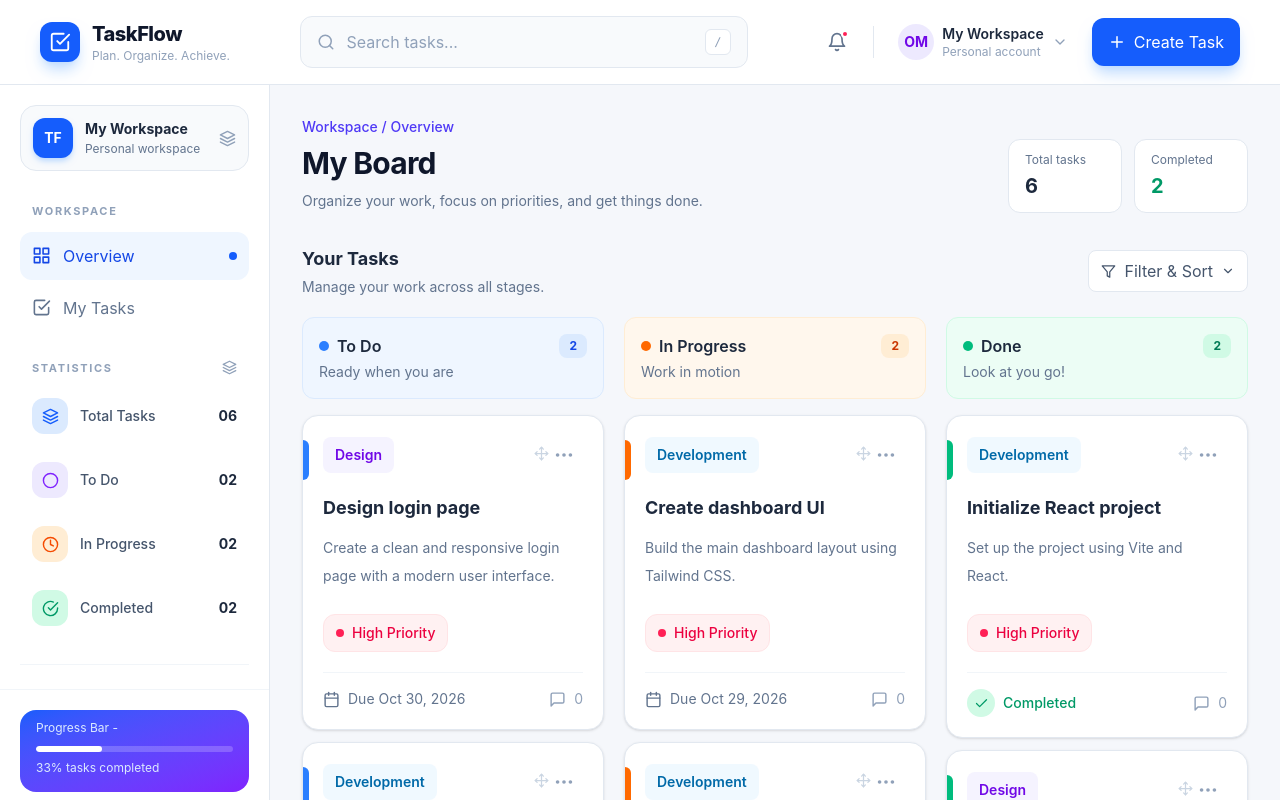
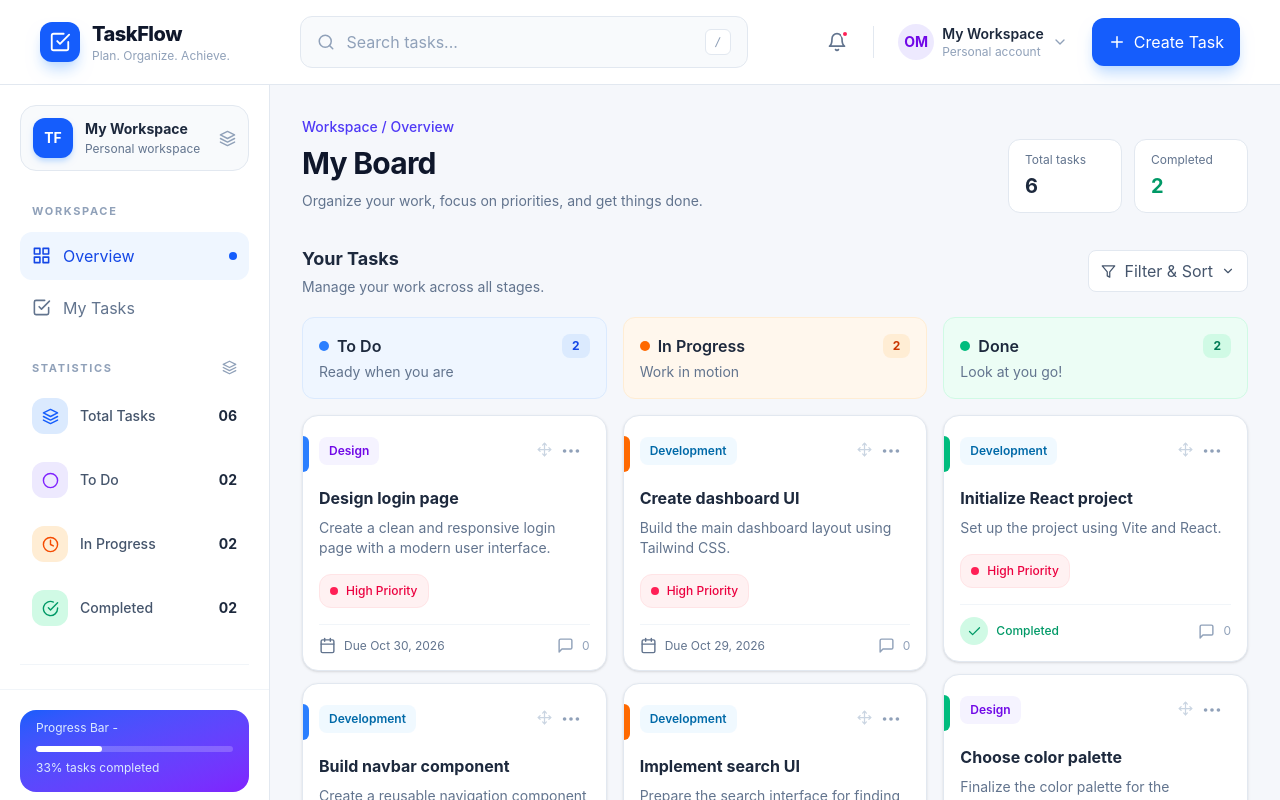
Before and after one commit to omsonawane7850/TaskFlow-A-Kanban-Task-Management-App, a React (Vite) app: page / in a window 1280 px wide. Shown: the top 800 px of the page. Built offline with nearby package versions, Linux system fonts and the light colour scheme.

Commit message:
fix responsive cards

```diff
--- a/src/components/Board.jsx
+++ b/src/components/Board.jsx
@@ -322,14 +322,18 @@ function Board({ onAddTask, onEditTask }) {
         onDragCancel={handleDragCancel}
       >
         {/* Responsive Kanban columns */}
-        <div className="grid w-full min-w-0 grid-cols-1 gap-4 sm:grid-cols-2 lg:grid-cols-3 sm:gap-5">
+        <div className="w-full min-w-0 overflow-x-auto pb-4 snap-x snap-mandatory md:overflow-visible md:pb-0">
+          <div className="flex w-max min-w-full items-start gap-4 md:grid md:w-full md:grid-cols-3 md:gap-3 lg:gap-4">
             {columns.map((column) => {
               const columnTasks = visibleTasks.filter(
                 (task) => task.status === column.id,
               );
 
               return (
-              <div key={column.id} className="w-full min-w-0">
+                <div
+                  key={column.id}
+                  className="w-[min(88vw,360px)] min-w-[280px] shrink-0 snap-start md:w-full md:min-w-0"
+                >
                   <Column
                     column={column}
                     tasks={columnTasks}
@@ -341,6 +345,7 @@ function Board({ onAddTask, onEditTask }) {
                 </div>
               );
             })}
+          </div>
         </div>
 
         {/* Drag preview */}
--- a/src/components/TaskCard.jsx
+++ b/src/components/TaskCard.jsx
@@ -38,10 +38,12 @@ function TaskCard({ task, onEdit, onDelete, isDragOverlay = false }) {
       badge: "border border-rose-100 bg-rose-50 text-rose-600",
       dot: "bg-rose-500",
     },
+
     Medium: {
       badge: "border border-amber-100 bg-amber-50 text-amber-600",
       dot: "bg-amber-500",
     },
+
     Low: {
       badge: "border border-emerald-100 bg-emerald-50 text-emerald-600",
       dot: "bg-emerald-500",
@@ -127,7 +129,7 @@ function TaskCard({ task, onEdit, onDelete, isDragOverlay = false }) {
         style={dragStyle}
         {...attributes}
         {...listeners}
-        className={`relative overflow-visible rounded-2xl border border-slate-200 bg-white p-4 shadow-sm transition duration-200 hover:-translate-y-0.5 hover:shadow-md sm:p-5 ${
+        className={`relative overflow-visible rounded-2xl border border-slate-200 bg-white p-3 shadow-sm transition duration-200 hover:-translate-y-0.5 hover:shadow-md md:p-3 lg:p-4 ${
           isDragOverlay
             ? "cursor-grabbing"
             : "cursor-grab active:cursor-grabbing"
@@ -135,7 +137,7 @@ function TaskCard({ task, onEdit, onDelete, isDragOverlay = false }) {
       >
         {/* Drag handle */}
         <div
-          className="absolute right-11 top-5 z-10 flex items-center justify-center rounded-md p-1.5 text-slate-300 transition hover:bg-slate-100 hover:text-slate-500 sm:right-12 sm:top-6"
+          className="absolute right-11 top-4 z-10 flex items-center justify-center rounded-md p-1.5 text-slate-300 transition hover:bg-slate-100 hover:text-slate-500 lg:right-12 lg:top-5"
           title="Drag task to another column"
           aria-label={`Drag ${task.title}`}
         >
@@ -144,20 +146,20 @@ function TaskCard({ task, onEdit, onDelete, isDragOverlay = false }) {
 
         {/* Status strip */}
         <span
-          className={`absolute bottom-auto left-0 top-5 h-9 w-1.5 rounded-r-full sm:top-6 sm:h-10 ${
+          className={`absolute left-0 top-4 h-9 w-1.5 rounded-r-full lg:top-5 ${
             statusAccent[task.status] || "bg-blue-500"
           }`}
         />
 
         {/* Category and actions */}
-        <div className="mb-4 flex items-center justify-between gap-2 sm:mb-5 sm:gap-3">
+        <div className="mb-3 flex items-center justify-between gap-2 lg:mb-4">
           <span
-            className={`max-w-[75%] truncate rounded-lg px-2.5 py-1.5 text-xs font-semibold sm:px-3 sm:py-2 sm:text-sm ${category}`}
+            className={`max-w-[75%] truncate rounded-lg px-2.5 py-1.5 text-xs font-semibold ${category}`}
           >
             {task.category}
           </span>
 
-          <div className="relative" ref={menuRef}>
+          <div className="relative shrink-0" ref={menuRef}>
             <button
               type="button"
               aria-label={`Task options for ${task.title}`}
@@ -198,18 +200,18 @@ function TaskCard({ task, onEdit, onDelete, isDragOverlay = false }) {
         </div>
 
         {/* Task details */}
-        <h3 className="mb-2 break-words text-base font-bold leading-6 text-slate-800 sm:mb-3 sm:text-lg sm:leading-7">
+        <h3 className="mb-2 line-clamp-2 break-words text-base font-bold leading-6 text-slate-800">
           {task.title}
         </h3>
 
-        <p className="mb-5 whitespace-pre-line break-words text-sm leading-6 text-slate-500 sm:mb-6 sm:leading-7">
+        <p className="mb-4 line-clamp-2 whitespace-pre-line break-words text-sm leading-5 text-slate-500 lg:mb-4">
           {task.description || "No description provided."}
         </p>
 
         {/* Priority */}
-        <div className="mb-4 sm:mb-5">
+        <div className="mb-4">
           <span
-            className={`inline-flex items-center gap-2 rounded-xl px-2.5 py-2 text-xs font-medium sm:px-3 sm:text-sm ${priority.badge}`}
+            className={`inline-flex items-center gap-2 rounded-xl px-2.5 py-2 text-xs font-medium ${priority.badge}`}
           >
             <span className={`h-2 w-2 shrink-0 rounded-full ${priority.dot}`} />
             {task.priority} Priority
@@ -217,27 +219,27 @@ function TaskCard({ task, onEdit, onDelete, isDragOverlay = false }) {
         </div>
 
         {/* Footer */}
-        <div className="flex flex-wrap items-center justify-between gap-3 border-t border-slate-100 pt-3 sm:pt-4">
+        <div className="flex flex-wrap items-center justify-between gap-3 border-t border-slate-100 pt-3">
           {task.status === "done" ? (
-            <span className="inline-flex items-center gap-2 text-xs font-medium text-emerald-600 sm:text-sm">
+            <span className="inline-flex items-center gap-2 text-xs font-medium text-emerald-600">
               <span className="flex h-7 w-7 items-center justify-center rounded-full bg-emerald-100">
                 <FiCheck size={15} />
               </span>
               Completed
             </span>
           ) : task.dueDate ? (
-            <span className="inline-flex items-center gap-2 text-xs text-slate-500 sm:text-sm">
-              <FiCalendar size={17} />
-              <span>Due {formatDate(task.dueDate)}</span>
+            <span className="inline-flex min-w-0 items-center gap-2 text-xs text-slate-500">
+              <FiCalendar size={17} className="shrink-0" />
+              <span className="break-words">
+                Due {formatDate(task.dueDate)}
+              </span>
             </span>
           ) : (
-            <span className="text-xs text-slate-400 sm:text-sm">
-              No due date
-            </span>
+            <span className="text-xs text-slate-400">No due date</span>
           )}
 
           <span
-            className="inline-flex items-center gap-2 text-xs text-slate-400 sm:text-sm"
+            className="inline-flex shrink-0 items-center gap-2 text-xs text-slate-400"
             title="Comments"
           >
             <FiMessageSquare size={17} />
```
Lines whose indentation alone changed are shown as unchanged.
